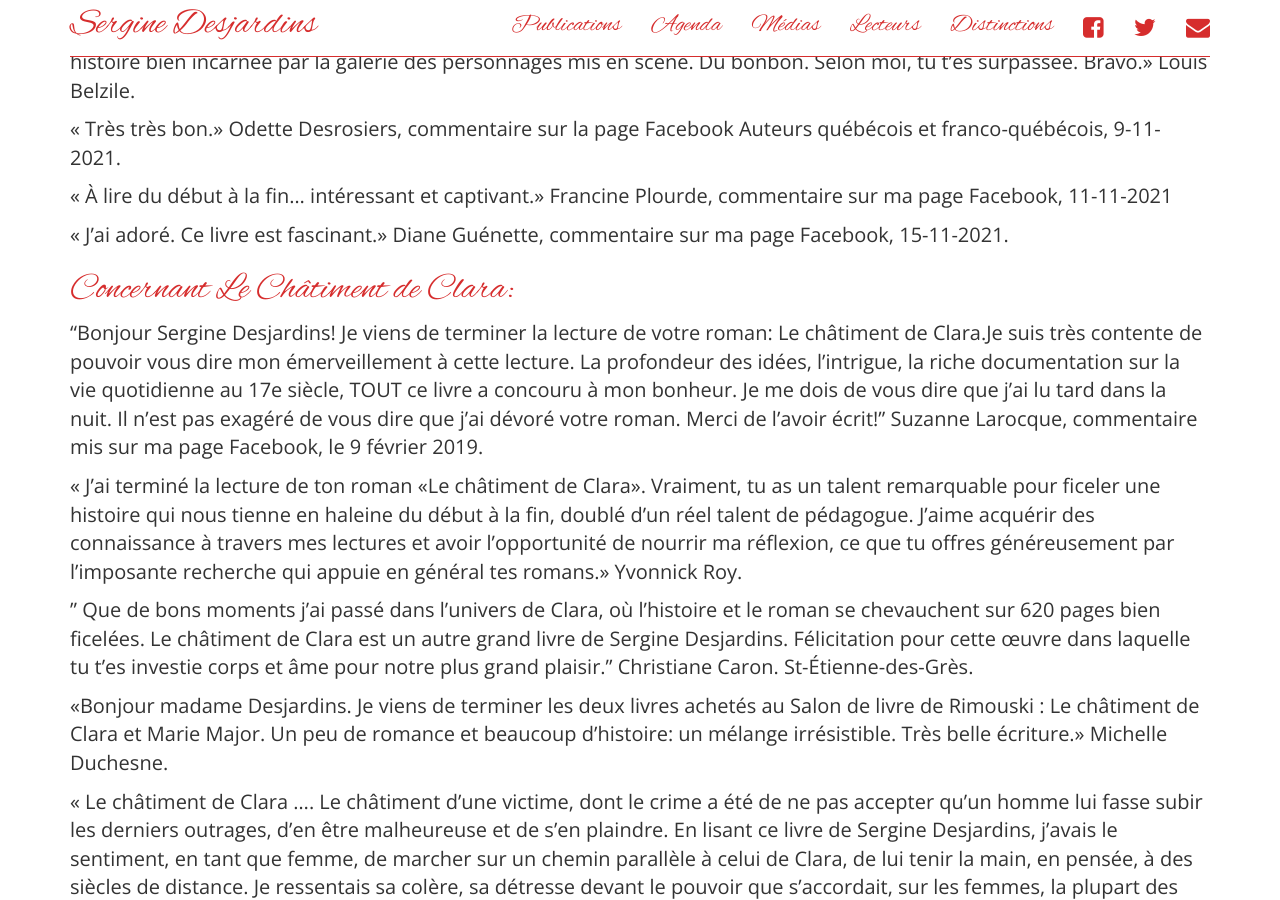
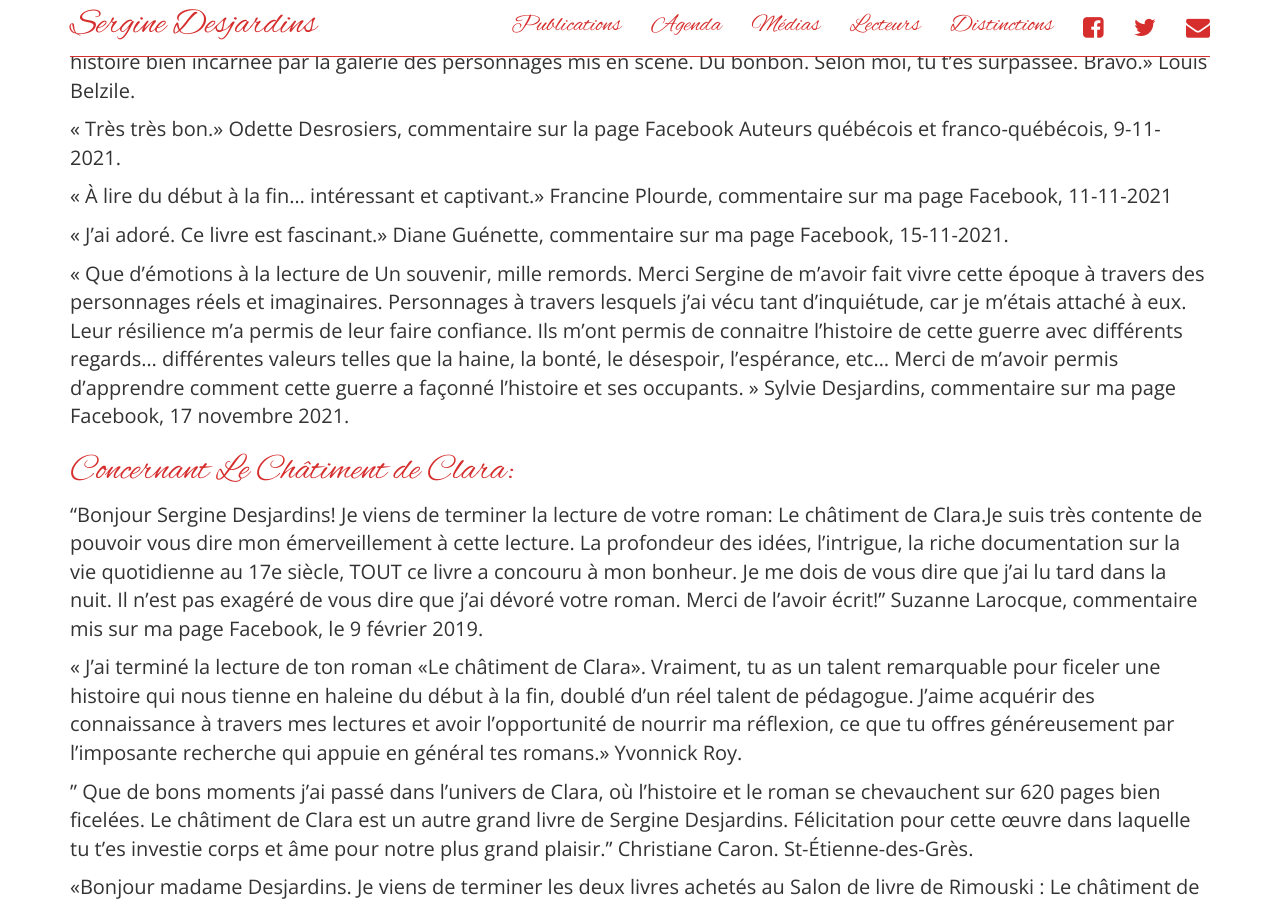
Before and after one commit to serginedesjardins/serginedesjardins.github.io, a Jekyll site: the page built from lecteurs.md, in a window 1280 px wide and 900 px high, scrolled down 2665 px. Built offline with Jekyll 4.4.1, drawn with Linux system fonts in a browser that asks for light colours; nearby versions of some CDN libraries.

Commit message:
Commentaire Sylvie

```diff
--- a/lecteurs.md
+++ b/lecteurs.md
@@ -60,6 +60,8 @@ Sergine, toute mon émotion à fleur de peau et ma gratitude pour ce tableau de
 « À lire du début à la fin… intéressant et captivant.» Francine Plourde, commentaire sur ma page Facebook, 11-11-2021
 
 « J'ai adoré. Ce livre est fascinant.» Diane Guénette, commentaire sur ma page Facebook, 15-11-2021.
+
+« Que d’émotions à la lecture de Un souvenir, mille remords. Merci Sergine de m’avoir fait vivre cette époque à travers des personnages réels et imaginaires. Personnages à travers lesquels j’ai vécu tant d’inquiétude, car je m’étais attaché à eux. Leur résilience m’a permis de leur faire confiance. Ils m’ont permis de connaitre l’histoire de cette guerre avec différents regards… différentes valeurs telles que la haine, la bonté, le désespoir, l’espérance, etc… Merci de m’avoir permis d’apprendre comment cette guerre a façonné l’histoire et ses occupants. » Sylvie Desjardins, commentaire sur ma page Facebook, 17 novembre 2021.
 
 # Concernant Le Châtiment de Clara:
 
```
